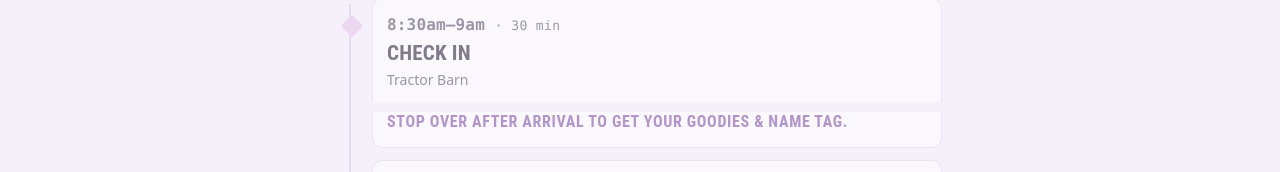
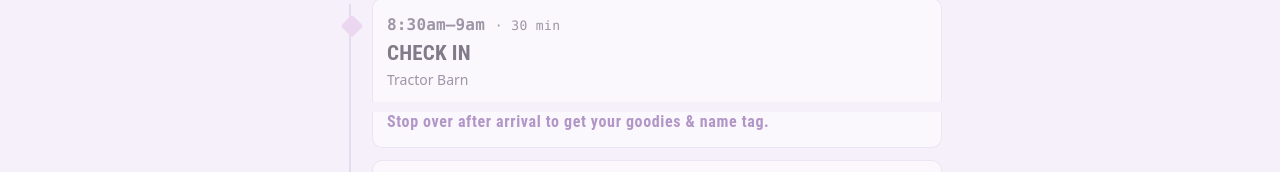
Before and after one commit to carynamichel-hue/open-house, a plain HTML site: page index.html in a window 1280 px wide. Shown: the part 432-604 px from the top of the page. Drawn offline with Linux system fonts and the light colour scheme.

Commit message:
Open house: block descriptions keep their own case
The stop-name treatment stays — 16px bold condensed purple — but a full
sentence in caps is a shout, so the uppercase does not come with it.

Co-Authored-By: Claude Fable 5 <noreply@anthropic.com>
Claude-Session: https://claude.ai/code/session_015rWmrFh2xEGuz2xPtiDt3Q

```diff
--- a/index.html
+++ b/index.html
@@ -401,10 +401,11 @@ const CONFIG = {
      like "Rose Garden"). A block without bulleted stops has just the one
      sentence, and at body size it read quieter than the tour block's headed
      list next to it. Direct children only — the sentences UNDER a stop name
-     (.stops li p) stay body copy, or the tours block would be all caps. */
+     (.stops li p) stay body copy, or the tours block would be all caps.
+     No uppercase here (Caryn, same morning) — a full sentence in caps is a
+     shout; it keeps the stop-name's size, weight, face and purple only. */
   .panel > p{
     font-family:var(--display);
-    text-transform:uppercase;
     letter-spacing:.04em;
     font-size:16px;
     font-weight:700;
```
